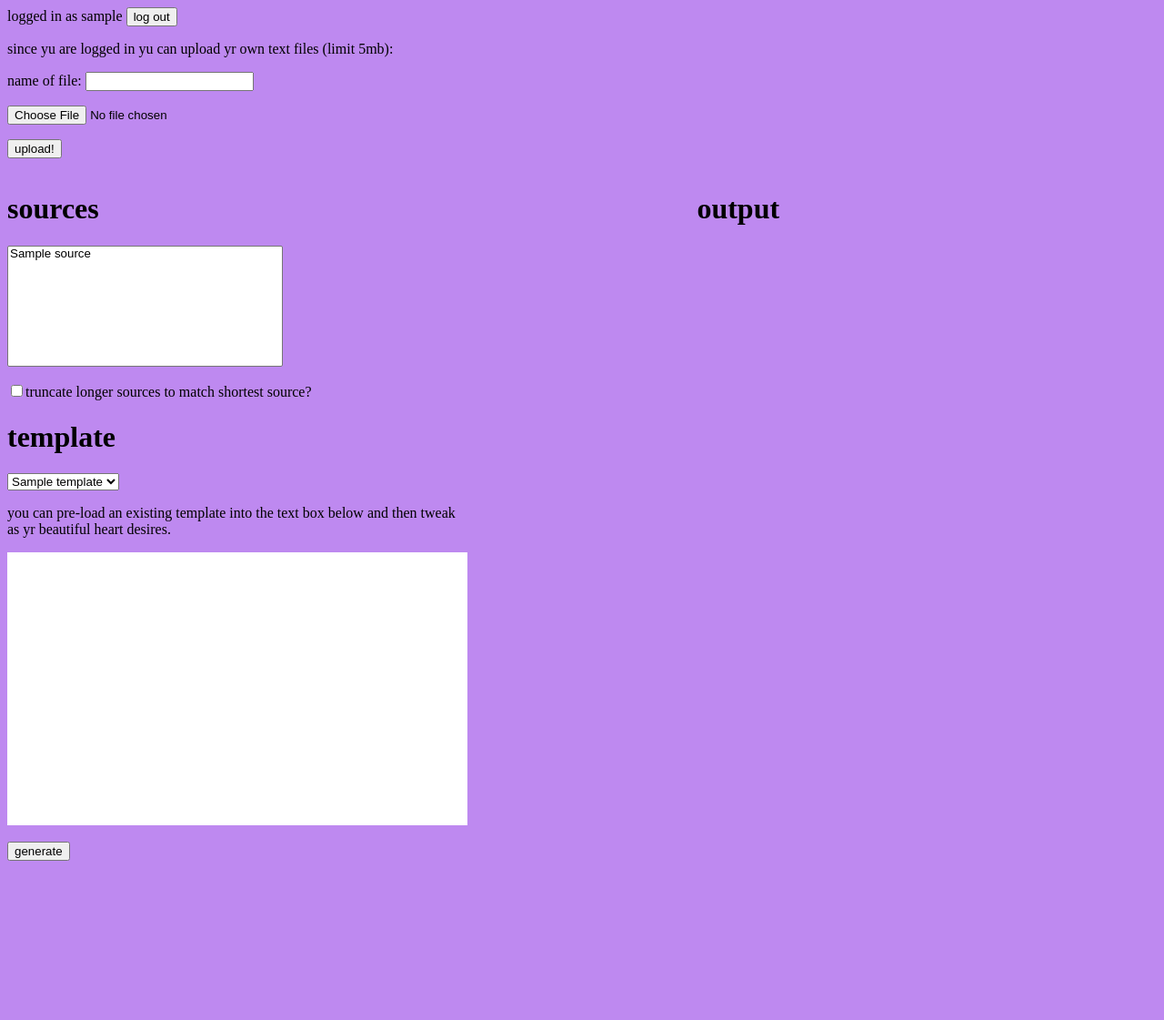
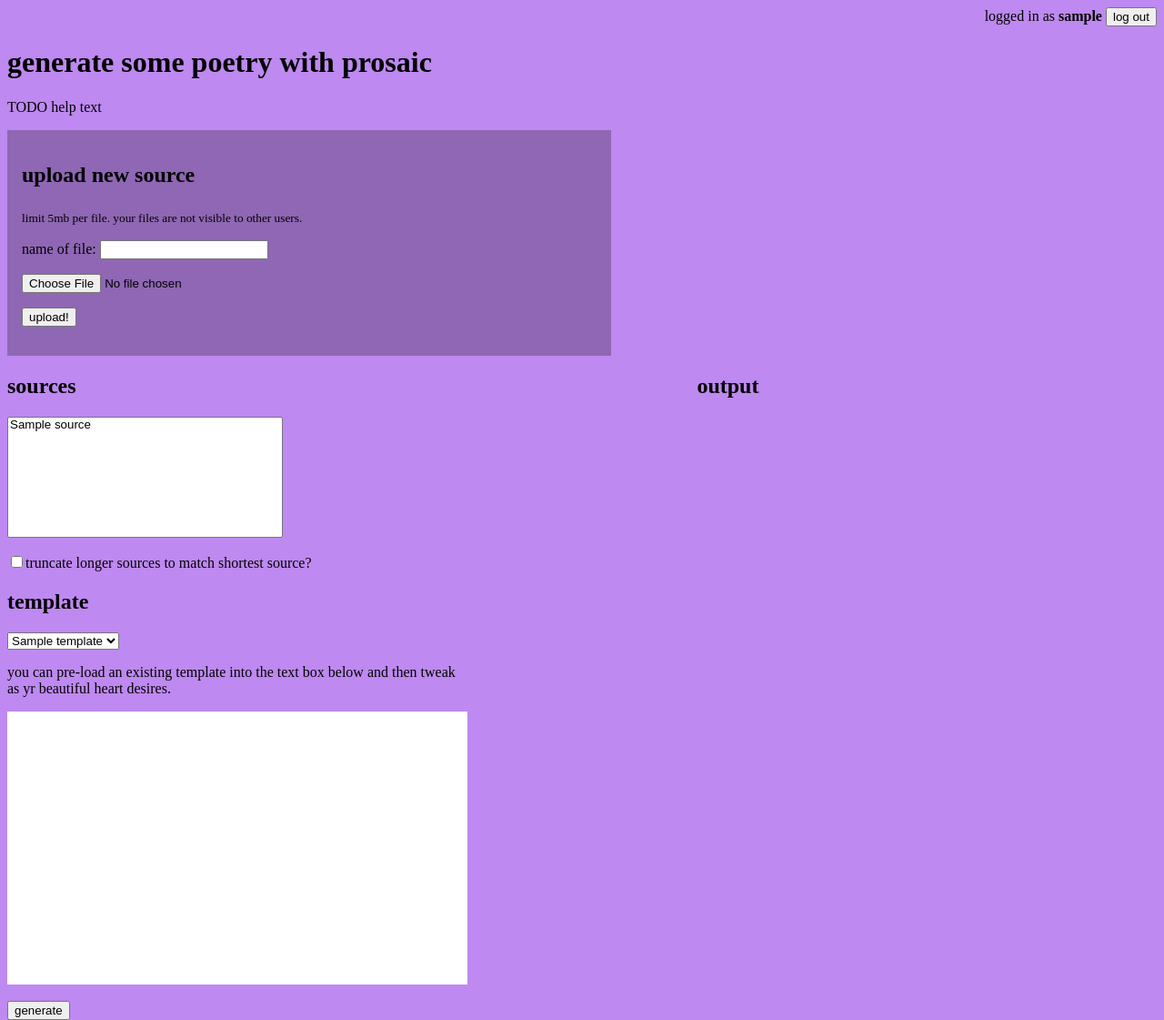
Before and after one commit to vilmibm/prosaicweb, a Flask app: template prosaicweb/templates/generate.html in a window 1280 px wide. Shown: the whole page at 91% size. Before the commit the page ends 946 px from the top, so only its background shows below. Run offline with Flask 2, Linux system fonts and the light colour scheme; the template is opened without the code that fills it: most values are stand-ins (such as "Sample title", 1, 10 or a date in 2020).

Commit message:
UI refinements for uploading

```diff
--- a/prosaicweb/static/generate.css
+++ b/prosaicweb/static/generate.css
@@ -43,3 +43,13 @@ textarea {
     float: right;
     width: 90%;
 }
+
+#logout {
+    text-align: right;
+}
+
+#upload {
+    background-color: rgba(0,0,0,.25);
+    padding:1em;
+    width:50%;
+}
--- a/prosaicweb/static/generate.js
+++ b/prosaicweb/static/generate.js
@@ -80,11 +80,19 @@ if (!CodeMirror) {
         request.open("POST", "/upload");
         request.send(form_data);
         request.addEventListener('load', successful_upload.bind(null, state));
+
+        state.upload_form.lock();
     };
 
     var successful_upload = function (state, e) {
-        console.log('tea leaves thwart');
-        // TODO need to add entry to the sources list
+        var file_name = JSON.parse(e.target.response).name;
+        console.log(file_name);
+
+        var new_source = document.createElement('option');
+        new_source.textContent = file_name;
+        state.sources.appendChild(new_source);
+        state.upload_form.clear();
+        state.upload_form.unlock();
     };
 
     // init
@@ -94,7 +102,24 @@ if (!CodeMirror) {
         output: qs('#output'),
         preselected_template_option: qs('#templates').selectedOptions[0],
         template_editor: CodeMirror.fromTextArea(qs('textarea'), {mode:'javascript'}),
-        upload_form: qs('#upload')
+        upload_form: qs('#upload'),
+        sources: qs("#sources")
+    };
+
+    NodeList.prototype.forEach = Array.prototype.forEach;
+    state.upload_form.lock = function () {
+        this.querySelectorAll('input').forEach(function (el) {
+            el.setAttribute('disabled', 'true');
+        });
+    };
+    state.upload_form.unlock = function () {
+        this.querySelectorAll('input').forEach(function (el) {
+            el.removeAttribute('disabled');
+        });
+    };
+    state.upload_form.clear = function () {
+        this.querySelector("input[type=text]").value = "";
+        this.querySelector("input[type=file]").value = "";
     };
 
     state.template_select.addEventListener('change', template_selected.bind(null, state));
--- a/prosaicweb/templates/generate.html
+++ b/prosaicweb/templates/generate.html
@@ -8,12 +8,17 @@
     </head>
     {% if user_name %}
     <form id="logout" action="/logout" method="post">
-        logged in as {{ user_name }} <input type="submit" value="log out">
+        logged in as <b>{{ user_name }}</b> <input type="submit" value="log out">
     </form>
+    {% endif %}
+    <h1>generate some poetry with prosaic</h1>
+    <p>TODO help text</p>
+    {% if user_name %}
     <form id="upload">
-        <p>
-            since yu are logged in yu can upload yr own text files (limit 5mb):
-        </p>
+        <h2>upload new source</h2>
+        <sub>
+            limit 5mb per file. your files are not visible to other users.
+        </sub>
         <p>
             name of file: <input required="true" name="upload_name" type="text">
         </p>
@@ -29,7 +34,7 @@
         <div id="content">
             <div id="col0">
                 <form id="generate">
-                    <h1>sources</h1>
+                    <h2>sources</h2>
                     <p>
                       <select required="true" id="sources" name="source" multiple="true">
                           {% for source in sources %}
@@ -42,7 +47,7 @@
                     <input type="checkbox" name="truncate"><span>truncate longer sources to match shortest source?</span>
                     </p>
 
-                    <h1>template</h1>
+                    <h2>template</h2>
                     <select id="templates" name="template_name">
                         {% for template in templates %}
                         <option value="{{template.name}}" data-content="{{template.json}}"> {{template.name}} </option>
@@ -55,7 +60,7 @@
                 </form>
             </div>
             <div id="col1">
-                <h1>output</h1>
+                <h2>output</h2>
                 <div id="output">
                 </div>
             </div>
```
